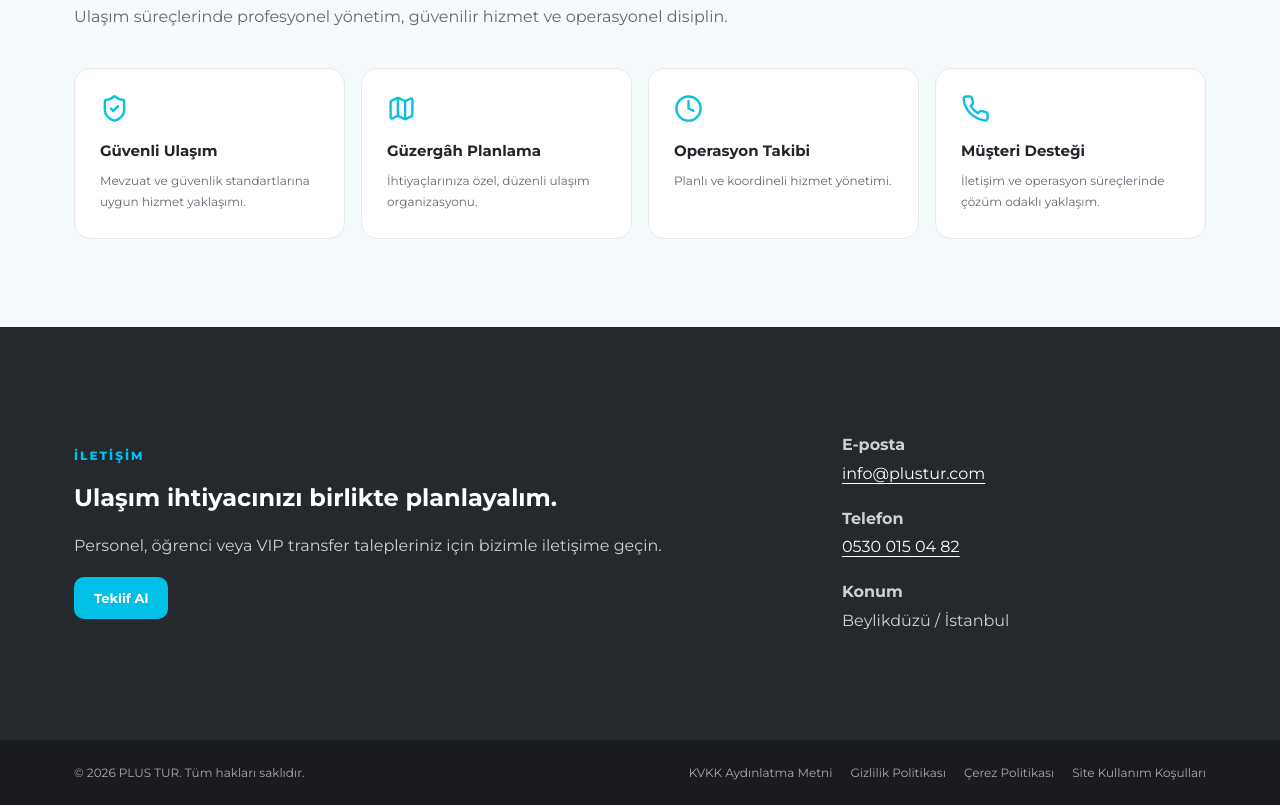
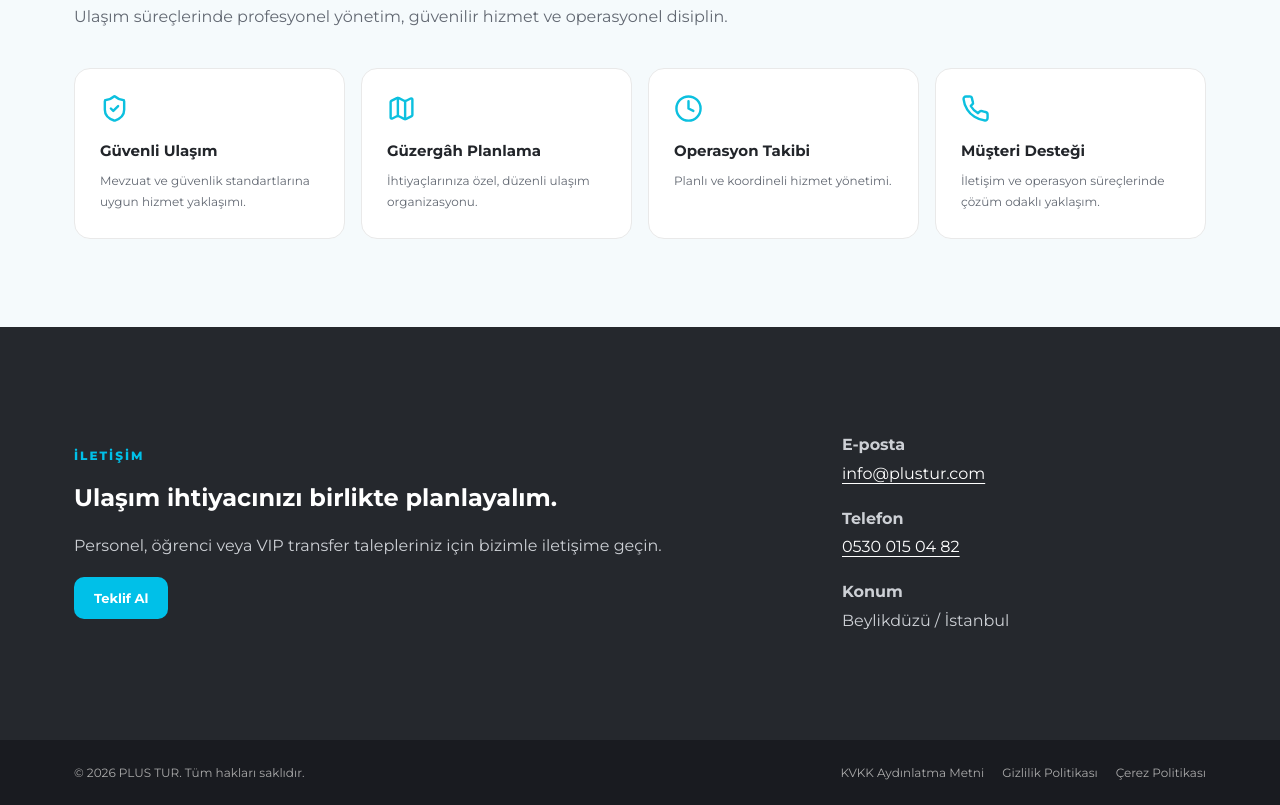
Before and after one commit to plustur/web, a plain HTML site: page index.html in a window 1280 px wide. Shown: the part 3344-4149 px from the top of the page. Drawn offline with Linux system fonts and the light colour scheme.

Commit message:
Remove site usage terms link from footer
Removed the link to 'Site Kullanım Koşulları' from the footer.

```diff
--- a/index.html
+++ b/index.html
@@ -640,7 +640,6 @@ footer .legal {
             <a href="kvkk.html">KVKK Aydınlatma Metni</a>
             <a href="gizlilik.html">Gizlilik Politikası</a>
             <a href="cerez.html">Çerez Politikası</a>
-            <a href="kullanim-kosullari.html">Site Kullanım Koşulları</a>
         </div>
 
     </div>
```
